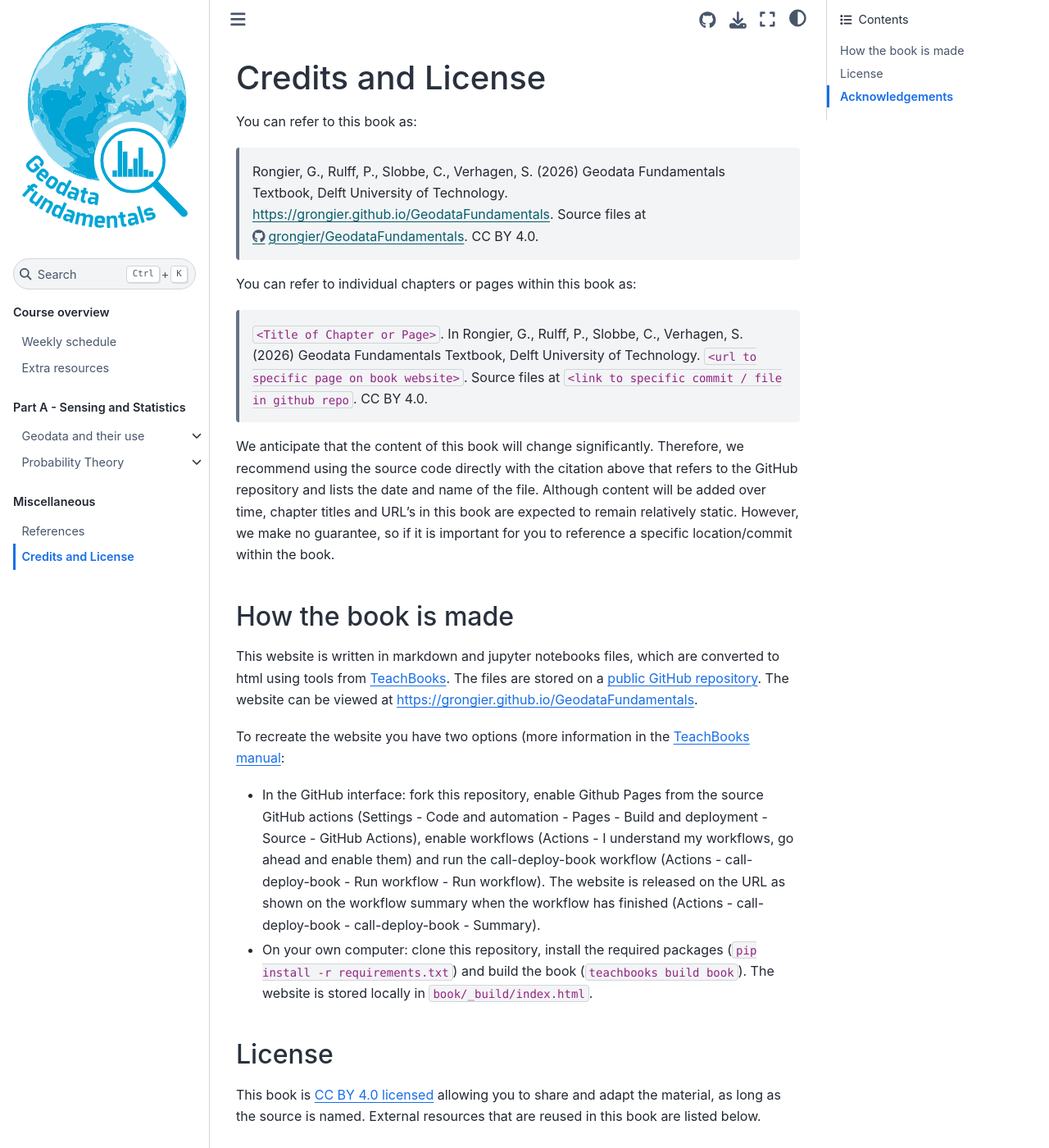
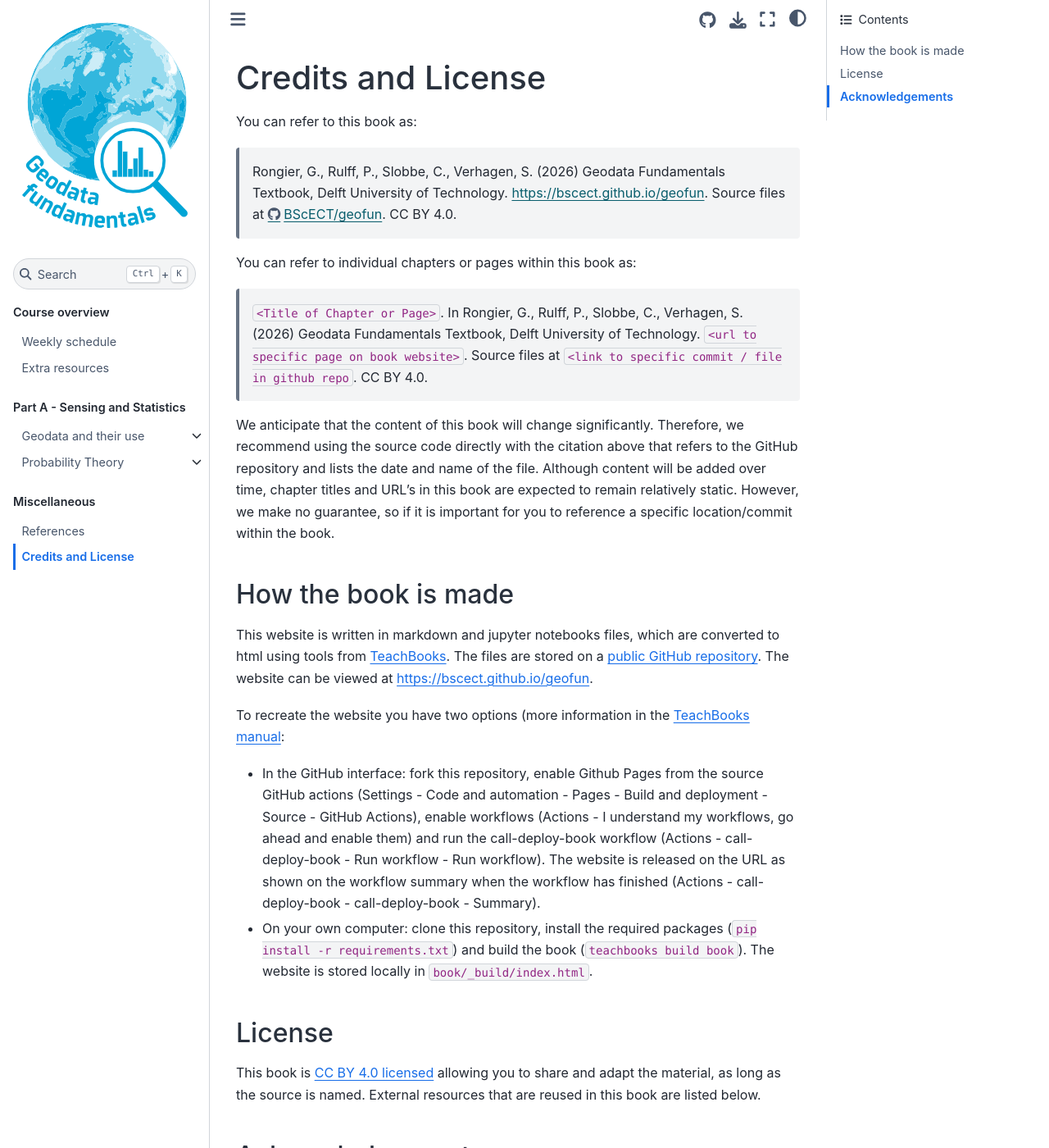
Before and after one commit to BScECT/geofun, a Jupyter Book: the page built from book/credits.md, in a window 1280 px wide and 1400 px high. Shown: the whole window at 82% size. Built offline with Jupyter Book 1.0.4 settings and Sphinx 7.4.7 and the Sphinx Book theme 1.1.4, drawn with Linux system fonts in a browser that asks for light colours; comment, search, counter and statistics services are not loaded; some of the changed lines change nothing that is shown.

Commit message:
Updated credits.

```diff
--- a/book/credits.md
+++ b/book/credits.md
@@ -3,7 +3,7 @@
 
 You can refer to this book as:
 
-> Rongier, G., Rulff, P., Slobbe, C., Verhagen, S. (2026) Geodata Fundamentals Textbook, Delft University of Technology. https://grongier.github.io/GeodataFundamentals. Source files at https://github.com/grongier/GeodataFundamentals. CC BY 4.0.
+> Rongier, G., Rulff, P., Slobbe, C., Verhagen, S. (2026) Geodata Fundamentals Textbook, Delft University of Technology. https://bscect.github.io/geofun. Source files at https://github.com/BScECT/geofun. CC BY 4.0.
 
 You can refer to individual chapters or pages within this book as:
 
@@ -12,7 +12,7 @@ You can refer to individual chapters or pages within this book as:
 We anticipate that the content of this book will change significantly. Therefore, we recommend using the source code directly with the citation above that refers to the GitHub repository and lists the date and name of the file. Although content will be added over time, chapter titles and URL's in this book are expected to remain relatively static. However, we make no guarantee, so if it is important for you to reference a specific location/commit within the book.
 
 ## How the book is made
-This website is written in markdown and jupyter notebooks files, which are converted to html using tools from [TeachBooks](https://teachbooks.io/). The files are stored on a [public GitHub repository](https://github.com/grongier/GeodataFundamentals). The website can be viewed at https://grongier.github.io/GeodataFundamentals.
+This website is written in markdown and jupyter notebooks files, which are converted to html using tools from [TeachBooks](https://teachbooks.io/). The files are stored on a [public GitHub repository](https://github.com/BScECT/geofun). The website can be viewed at https://bscect.github.io/geofun.
 
 To recreate the website you have two options (more information in the [TeachBooks manual](https://teachbooks.io/manual/):
 - In the GitHub interface: fork this repository, enable Github Pages from the source GitHub actions (Settings - Code and automation - Pages - Build and deployment - Source - GitHub Actions), enable workflows (Actions - I understand my workflows, go ahead and enable them) and run the call-deploy-book workflow (Actions - call-deploy-book - Run workflow - Run workflow). The website is released on the URL as shown on the workflow summary when the workflow has finished (Actions - call-deploy-book - call-deploy-book - Summary).
```
